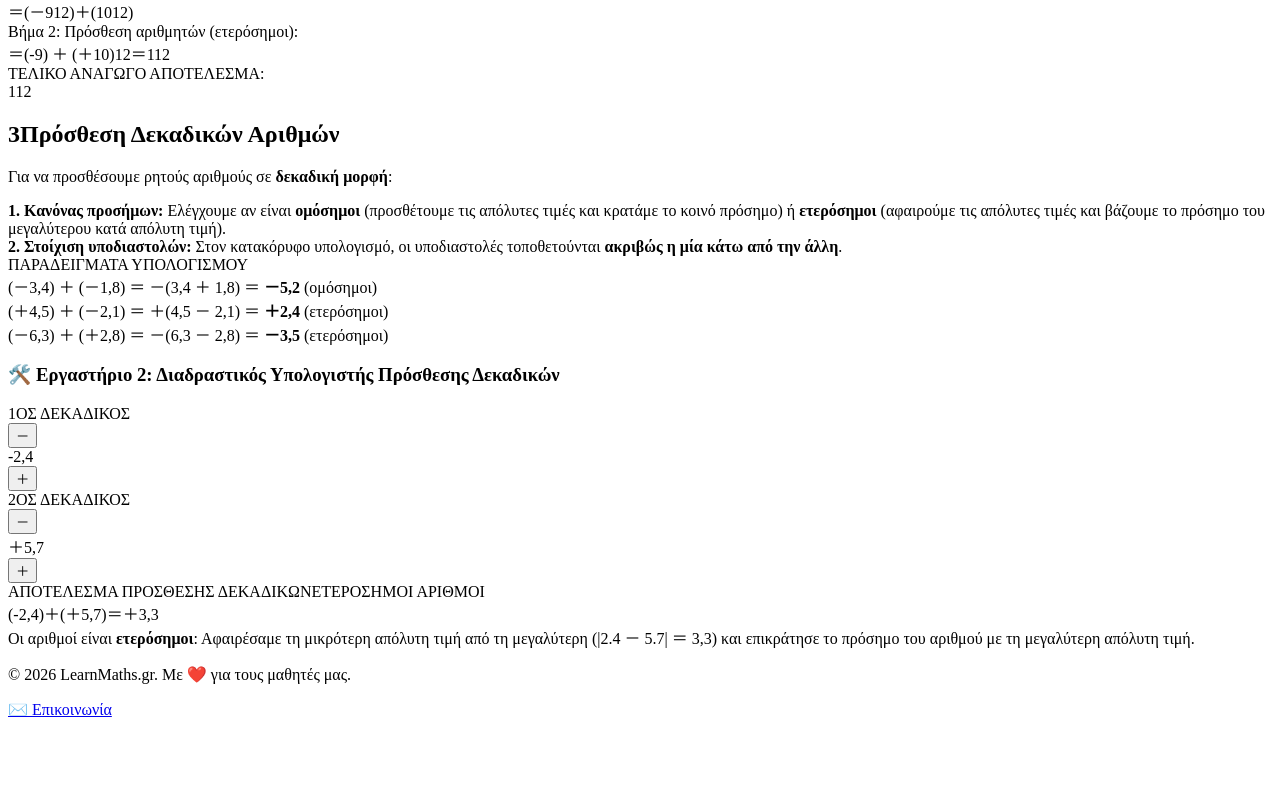
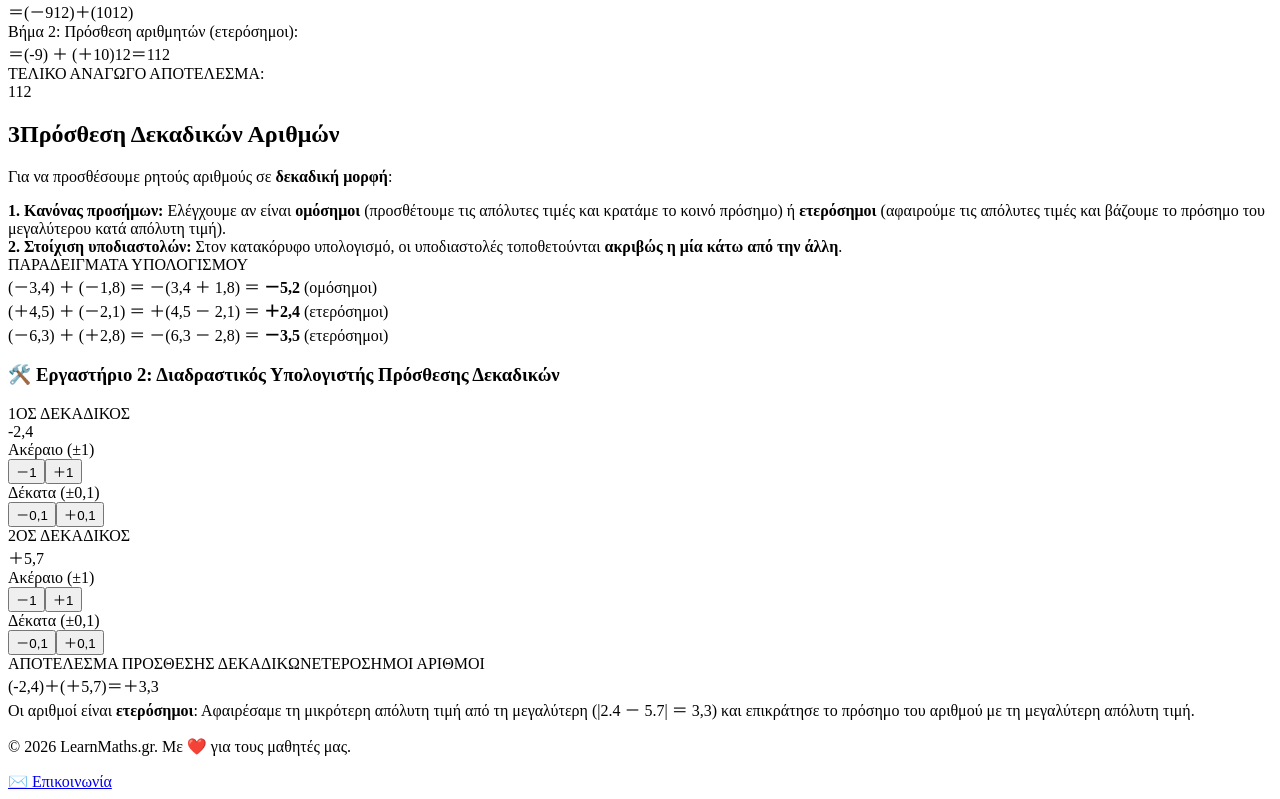
Before and after one commit to gkrimpas-lab/learn-maths-2026, a Next.js app: page /a-gymnasiou/16-prosthesi-klasmata in a window 1280 px wide. Shown: the part 1499-2298 px from the top of the page. Before the commit the page ends 2226 px from the top, so only its background shows below. Built offline with nearby package versions, Linux system fonts and the light colour scheme.

Commit message:
Update 16-prosthesi-klasmata.js

```diff
--- a/pages/a-gymnasiou/16-prosthesi-klasmata.js
+++ b/pages/a-gymnasiou/16-prosthesi-klasmata.js
@@ -62,6 +62,14 @@ export default function ProsthesiKlasmataTheoria() {
     setter((prev) => Math.max(min, Math.min(max, prev + val)));
   };
 
+  const handleDecStep = (setter, delta, e) => {
+    if (e) {
+      e.preventDefault();
+      e.stopPropagation();
+    }
+    setter((prev) => Math.max(-20, Math.min(20, Number((prev + delta).toFixed(1)))));
+  };
+
   // Υπολογισμοί Εργαστηρίου 1 (Πρόσθεση Κλασμάτων)
   const isHomonymous = f1Den === f2Den;
   const commonDen = useMemo(() => lcm(f1Den, f2Den), [f1Den, f2Den]);
@@ -102,7 +110,7 @@ export default function ProsthesiKlasmataTheoria() {
       }
     >
       <div className="w-full max-w-[1920px] 2xl:max-w-[2400px] mx-auto px-3 sm:px-6 lg:px-12 py-6 sm:py-10 space-y-10 sm:space-y-16">
-        {/* Banner Header - Ενιαίο Indigo Theme χωρίς τόνους στα κεφαλαία */}
+        {/* Banner Header */}
         <section className="relative overflow-hidden rounded-3xl bg-gradient-to-br from-indigo-950 via-indigo-900 to-indigo-800 text-white p-6 sm:p-10 lg:p-14 shadow-xl border border-indigo-700/50">
           <div className="max-w-4xl space-y-4">
             <span className="inline-block px-3 py-1 rounded-full text-xs sm:text-sm font-bold tracking-wider bg-indigo-500/30 text-indigo-200 border border-indigo-400/30">
@@ -382,7 +390,7 @@ export default function ProsthesiKlasmataTheoria() {
                   </div>
                 </div>
 
-                {/* Ενδιάμεση Μορφή με Ομώνυμα - με απόλυτη διατήρηση προσήμων μπροστά από τα κλάσματα */}
+                {/* Ενδιάμεση Μορφή με Ομώνυμα */}
                 {!isHomonymous && (
                   <div className="p-3 bg-white/5 rounded-xl border border-white/10 space-y-1.5 text-xs sm:text-sm font-sans">
                     <div className="text-slate-300 font-bold">
@@ -401,14 +409,13 @@ export default function ProsthesiKlasmataTheoria() {
                   </div>
                 )}
 
-                {/* Πρόσθεση Αριθμητών με ξεκάθαρη εμφάνιση των προσήμων */}
+                {/* Πρόσθεση Αριθμητών */}
                 <div className="p-3 bg-white/5 rounded-xl border border-white/10 space-y-1.5 text-xs sm:text-sm font-sans">
                   <div className="text-slate-300 font-bold">
                     {isHomonymous ? 'Βήμα 1' : 'Βήμα 2'}: Πρόσθεση αριθμητών ({areOmmosite ? 'ομόσημοι' : 'ετερόσημοι'}):
                   </div>
                   <div className="font-mono text-sm sm:text-base flex items-center gap-2 pt-1 flex-wrap">
                     <span>＝</span>
-                    {/* Ενιαίο κλάσμα με ρητή παράθεση των προσήμων στον αριθμητή */}
                     <span className="inline-flex items-center gap-1 align-middle mx-1 font-mono">
                       <span className="inline-flex flex-col items-center justify-center leading-none text-center">
                         <span className="pb-0.5 px-1 border-b-2 w-full text-center border-white">
@@ -495,65 +502,109 @@ export default function ProsthesiKlasmataTheoria() {
             </h3>
 
             <div className="grid grid-cols-1 lg:grid-cols-12 gap-6 items-center">
-              {/* Χειριστήρια Steppers με βήμα 0.1 (5 cols) */}
+              {/* Χειριστήρια Steppers (5 cols) */}
               <div className="lg:col-span-5 grid grid-cols-1 sm:grid-cols-2 gap-4 bg-slate-50 p-5 rounded-2xl border border-slate-200">
                 {/* 1ος Δεκαδικός */}
                 <div className="space-y-2">
                   <label className="block text-xs font-bold text-slate-600 uppercase">1ΟΣ ΔΕΚΑΔΙΚΟΣ</label>
-                  <div className="grid grid-cols-[36px_1fr_36px] items-center h-11 w-full gap-1">
+
+                  {/* Κεντρική ένδειξη τιμής */}
+                  <div className="h-11 flex items-center justify-center bg-white rounded-xl border border-slate-300 font-black text-lg font-mono text-indigo-950 shadow-sm">
+                    {dec1 > 0 ? `＋${dec1.toFixed(1).replace('.', ',')}` : dec1.toFixed(1).replace('.', ',')}
+                  </div>
+
+                  {/* Κουμπιά για ακέραιο μέρος (+/- 1) */}
+                  <div className="space-y-1">
+                    <span className="text-[10px] font-bold text-slate-500 uppercase block">Ακέραιο (±1)</span>
+                    <div className="grid grid-cols-2 gap-1.5">
                       <button
                         type="button"
-                      onClick={(e) => {
-                        if (e) { e.preventDefault(); e.stopPropagation(); }
-                        setDec1((prev) => Math.max(-20, Number((prev - 0.1).toFixed(1))));
-                      }}
-                      className="w-full h-full flex items-center justify-center rounded-xl bg-white border border-slate-300 font-bold hover:bg-slate-100 active:scale-95"
+                        onClick={(e) => handleDecStep(setDec1, -1, e)}
+                        className="py-1.5 px-2 bg-white border border-slate-300 font-bold rounded-lg text-xs hover:bg-slate-100 active:scale-95 transition"
                       >
-                      －
+                        －1
                       </button>
-                    <div className="h-full flex items-center justify-center bg-white rounded-xl border border-slate-200 font-bold text-base font-mono text-indigo-950">
-                      {dec1 > 0 ? `＋${dec1.toFixed(1).replace('.', ',')}` : dec1.toFixed(1).replace('.', ',')}
-                    </div>
                       <button
                         type="button"
-                      onClick={(e) => {
-                        if (e) { e.preventDefault(); e.stopPropagation(); }
-                        setDec1((prev) => Math.min(20, Number((prev + 0.1).toFixed(1))));
-                      }}
-                      className="w-full h-full flex items-center justify-center rounded-xl bg-white border border-slate-300 font-bold hover:bg-slate-100 active:scale-95"
+                        onClick={(e) => handleDecStep(setDec1, 1, e)}
+                        className="py-1.5 px-2 bg-white border border-slate-300 font-bold rounded-lg text-xs hover:bg-slate-100 active:scale-95 transition"
                       >
-                      ＋
+                        ＋1
                       </button>
+                    </div>
+                  </div>
+
+                  {/* Κουμπιά για δέκατα (+/- 0.1) */}
+                  <div className="space-y-1">
+                    <span className="text-[10px] font-bold text-slate-500 uppercase block">Δέκατα (±0,1)</span>
+                    <div className="grid grid-cols-2 gap-1.5">
+                      <button
+                        type="button"
+                        onClick={(e) => handleDecStep(setDec1, -0.1, e)}
+                        className="py-1.5 px-2 bg-white border border-slate-300 font-bold rounded-lg text-xs hover:bg-slate-100 active:scale-95 transition"
+                      >
+                        －0,1
+                      </button>
+                      <button
+                        type="button"
+                        onClick={(e) => handleDecStep(setDec1, 0.1, e)}
+                        className="py-1.5 px-2 bg-white border border-slate-300 font-bold rounded-lg text-xs hover:bg-slate-100 active:scale-95 transition"
+                      >
+                        ＋0,1
+                      </button>
+                    </div>
                   </div>
                 </div>
 
                 {/* 2ος Δεκαδικός */}
                 <div className="space-y-2">
                   <label className="block text-xs font-bold text-slate-600 uppercase">2ΟΣ ΔΕΚΑΔΙΚΟΣ</label>
-                  <div className="grid grid-cols-[36px_1fr_36px] items-center h-11 w-full gap-1">
+
+                  {/* Κεντρική ένδειξη τιμής */}
+                  <div className="h-11 flex items-center justify-center bg-white rounded-xl border border-slate-300 font-black text-lg font-mono text-sky-950 shadow-sm">
+                    {dec2 > 0 ? `＋${dec2.toFixed(1).replace('.', ',')}` : dec2.toFixed(1).replace('.', ',')}
+                  </div>
+
+                  {/* Κουμπιά για ακέραιο μέρος (+/- 1) */}
+                  <div className="space-y-1">
+                    <span className="text-[10px] font-bold text-slate-500 uppercase block">Ακέραιο (±1)</span>
+                    <div className="grid grid-cols-2 gap-1.5">
                       <button
                         type="button"
-                      onClick={(e) => {
-                        if (e) { e.preventDefault(); e.stopPropagation(); }
-                        setDec2((prev) => Math.max(-20, Number((prev - 0.1).toFixed(1))));
-                      }}
-                      className="w-full h-full flex items-center justify-center rounded-xl bg-white border border-slate-300 font-bold hover:bg-slate-100 active:scale-95"
+                        onClick={(e) => handleDecStep(setDec2, -1, e)}
+                        className="py-1.5 px-2 bg-white border border-slate-300 font-bold rounded-lg text-xs hover:bg-slate-100 active:scale-95 transition"
                       >
-                      －
+                        －1
                       </button>
-                    <div className="h-full flex items-center justify-center bg-white rounded-xl border border-slate-200 font-bold text-base font-mono text-sky-950">
-                      {dec2 > 0 ? `＋${dec2.toFixed(1).replace('.', ',')}` : dec2.toFixed(1).replace('.', ',')}
-                    </div>
                       <button
                         type="button"
-                      onClick={(e) => {
-                        if (e) { e.preventDefault(); e.stopPropagation(); }
-                        setDec2((prev) => Math.min(20, Number((prev + 0.1).toFixed(1))));
-                      }}
-                      className="w-full h-full flex items-center justify-center rounded-xl bg-white border border-slate-300 font-bold hover:bg-slate-100 active:scale-95"
+                        onClick={(e) => handleDecStep(setDec2, 1, e)}
+                        className="py-1.5 px-2 bg-white border border-slate-300 font-bold rounded-lg text-xs hover:bg-slate-100 active:scale-95 transition"
                       >
-                      ＋
+                        ＋1
                       </button>
+                    </div>
+                  </div>
+
+                  {/* Κουμπιά για δέκατα (+/- 0.1) */}
+                  <div className="space-y-1">
+                    <span className="text-[10px] font-bold text-slate-500 uppercase block">Δέκατα (±0,1)</span>
+                    <div className="grid grid-cols-2 gap-1.5">
+                      <button
+                        type="button"
+                        onClick={(e) => handleDecStep(setDec2, -0.1, e)}
+                        className="py-1.5 px-2 bg-white border border-slate-300 font-bold rounded-lg text-xs hover:bg-slate-100 active:scale-95 transition"
+                      >
+                        －0,1
+                      </button>
+                      <button
+                        type="button"
+                        onClick={(e) => handleDecStep(setDec2, 0.1, e)}
+                        className="py-1.5 px-2 bg-white border border-slate-300 font-bold rounded-lg text-xs hover:bg-slate-100 active:scale-95 transition"
+                      >
+                        ＋0,1
+                      </button>
+                    </div>
                   </div>
                 </div>
               </div>
@@ -569,7 +620,7 @@ export default function ProsthesiKlasmataTheoria() {
                   </span>
                 </div>
 
-                <div className="flex items-center justify-center gap-3 text-2xl sm:text-4xl font-black py-2">
+                <div className="flex items-center justify-center gap-3 text-2xl sm:text-4xl font-black py-2 flex-wrap">
                   <span>({dec1 > 0 ? `＋${dec1.toFixed(1).replace('.', ',')}` : dec1.toFixed(1).replace('.', ',')})</span>
                   <span className="text-amber-400 font-sans">＋</span>
                   <span>({dec2 > 0 ? `＋${dec2.toFixed(1).replace('.', ',')}` : dec2.toFixed(1).replace('.', ',')})</span>
```
Lines whose indentation alone changed are shown as unchanged.
